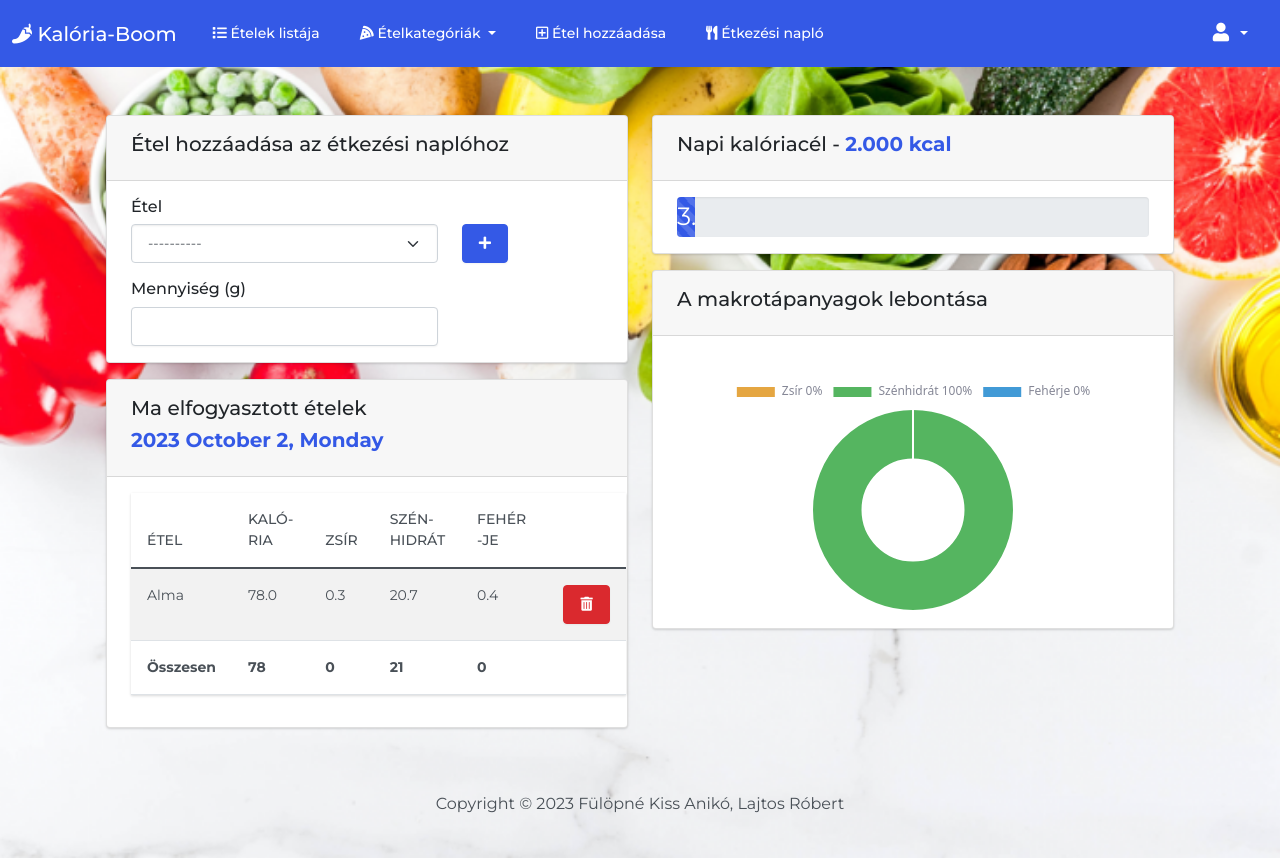
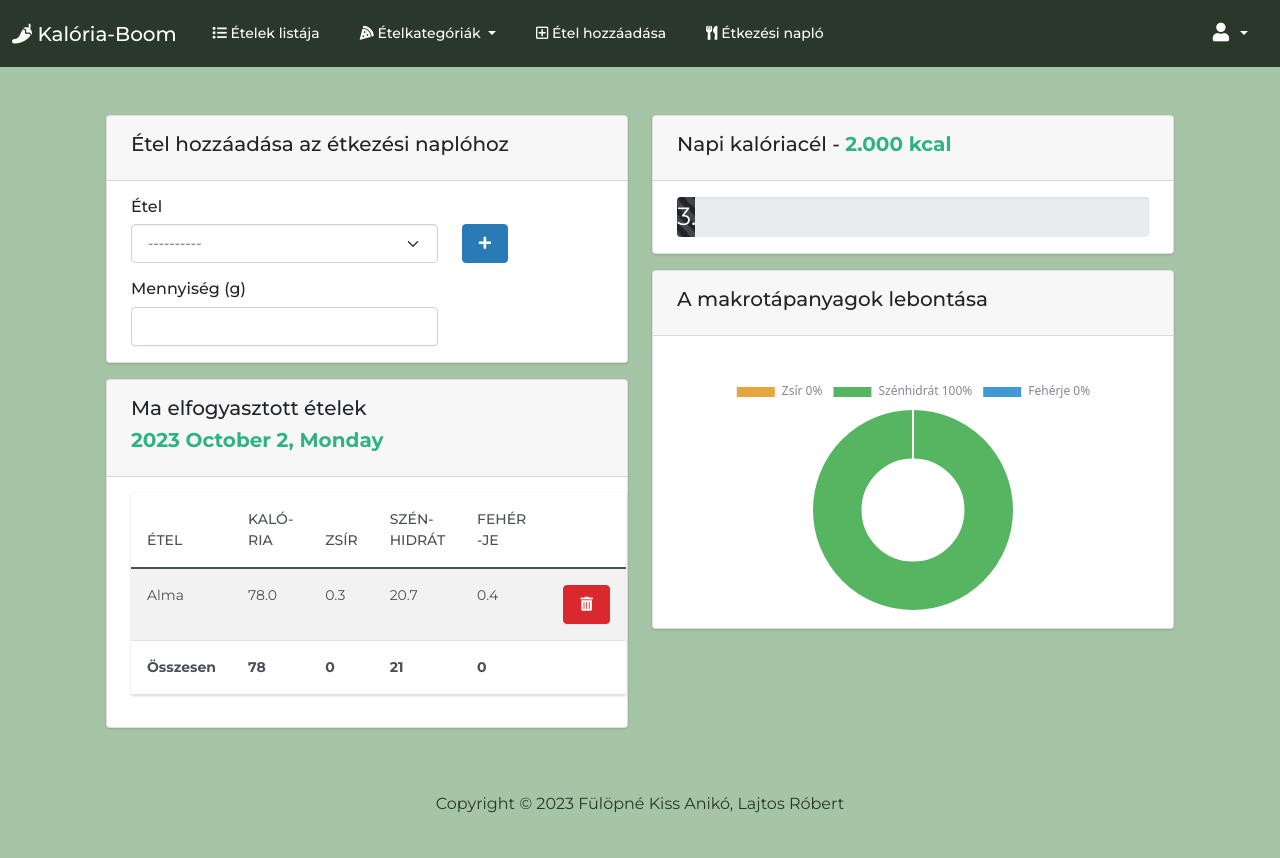
Before and after one commit to lajtosrob/FoodTracker, a Django app: page /food/foodlog in a window 1280 px wide. Run offline with Django 3.2, Linux system fonts and the light colour scheme; a user stored in the database is signed in; data comes from the database, SQL or seed files in the repository; both versions use the stored data as it was after the commit; parts of the project's set-up code (start-up, migrations or seed data) failed here and were passed over; some libraries are stand-ins or nearby versions.

Commit message:
Set Colors and background images

```diff
--- a/static/css/styles.css
+++ b/static/css/styles.css
@@ -9,9 +9,11 @@ body {
     margin: 0 0 90px; /* bottom = footer height */
     font-family: 'Montserrat', sans-serif !important;
 
-    background-image: url("../images/background.png");
+    /* background-image: url("../images/background.png"); */
     background-size: cover;
-    background-color: #cccccc;
+    background-color: rgb(166, 196, 166);
+    color:  rgb(42, 56, 42);
+;
 }
 
 footer {
@@ -21,3 +23,12 @@ footer {
     height: 90px;
     width: 100%;
 }
+
+.dark-green {
+    background-color:  rgb(42, 56, 42);
+}
+
+.nav-bg-picture {
+    background-image: url("../images/background.png");
+    background-size: cover;
+}
--- a/templates/base.html
+++ b/templates/base.html
@@ -1,53 +1,83 @@
 {% load static %}
 <!DOCTYPE html>
-<html lang='hu'>
+<html lang="hu">
   <head>
-        <meta charset='utf-8'>
-        <meta name='viewport' content='width=device-width, initial-scale=1, shrink-to-fit=no'>
+    <meta charset="utf-8" />
+    <meta
+      name="viewport"
+      content="width=device-width, initial-scale=1, shrink-to-fit=no"
+    />
     <title>{% block title %}KalóriaBoom{% endblock %}</title>
-        <link rel='icon' type='image/x-icon' href='{% static "images/favicon.ico" %}'>
+    <link
+      rel="icon"
+      type="image/x-icon"
+      href='{% static "images/favicon.ico" %}'
+    />
 
     <!-- Icons -->
-        <link href='https://cdnjs.cloudflare.com/ajax/libs/font-awesome/5.8.2/css/all.min.css' rel='stylesheet'>
+    <link
+      href="https://cdnjs.cloudflare.com/ajax/libs/font-awesome/5.8.2/css/all.min.css"
+      rel="stylesheet"
+    />
 
     <!-- Fonts -->
-        <link href='https://fonts.googleapis.com/css2?family=Montserrat:wght@300;400;500;600;700&display=swap' rel='stylesheet'>
+    <link
+      href="https://fonts.googleapis.com/css2?family=Montserrat:wght@300;400;500;600;700&display=swap"
+      rel="stylesheet"
+    />
 
     <!-- Bootstrap CSS -->
-        <link href='{% static "css/bootstrap.min.css" %}' rel='stylesheet'>
+    <link href='{% static "css/bootstrap.min.css" %}' rel="stylesheet" />
 
     <!-- Custom styles -->
-        <link href='{% static "css/styles.css" %}' rel='stylesheet'>
+    <link href='{% static "css/styles.css" %}' rel="stylesheet" />
   </head>
 
   <body>
-
-        <nav class='navbar navbar-expand-lg navbar-dark bg-primary'>
-            <div class='container-fluid'>
-                <a class='navbar-brand' href="{% url 'index' %}">
-                    <i class='fas fa-pepper-hot fa-2xl'></i> Kalória-Boom
+    <nav class="navbar navbar-expand-lg navbar-dark dark-green">
+      <div class="container-fluid">
+        <a class="navbar-brand" href="{% url 'index' %}">
+          <i class="fas fa-pepper-hot fa-2xl"></i> Kalória-Boom
         </a>
-                <button class='navbar-toggler' type='button' data-bs-toggle='collapse' data-bs-target='#navbarColor' aria-controls='navbarColor' aria-expanded='false' aria-label='Toggle navigation'>
-                    <span class='navbar-toggler-icon'></span>
+        <button
+          class="navbar-toggler"
+          type="button"
+          data-bs-toggle="collapse"
+          data-bs-target="#navbarColor"
+          aria-controls="navbarColor"
+          aria-expanded="false"
+          aria-label="Toggle navigation"
+        >
+          <span class="navbar-toggler-icon"></span>
         </button>
 
-                <div class='collapse navbar-collapse' id='navbarColor'>
-                    <ul class='navbar-nav me-auto'>
-                        <li class='nav-item'>
-                            <a class='nav-link' href="{% url 'index' %}">
-                                <i class='fas fa-list'></i> Ételek listája
+        <div class="collapse navbar-collapse" id="navbarColor">
+          <ul class="navbar-nav me-auto">
+            <li class="nav-item">
+              <a class="nav-link" href="{% url 'index' %}">
+                <i class="fas fa-list"></i> Ételek listája
               </a>
             </li>
 
-                        <li class='nav-item dropdown'>
-                            <a class='nav-link dropdown-toggle' data-bs-toggle='dropdown' href='#' role='button' aria-haspopup='true' aria-expanded='false'>
-                                <i class='fas fa-pizza-slice'></i> Ételkategóriák
+            <li class="nav-item dropdown">
+              <a
+                class="nav-link dropdown-toggle"
+                data-bs-toggle="dropdown"
+                href="#"
+                role="button"
+                aria-haspopup="true"
+                aria-expanded="false"
+              >
+                <i class="fas fa-pizza-slice"></i> Ételkategóriák
               </a>
-                            <div class='dropdown-menu'>
+              <div class="dropdown-menu">
                 {% for category in categories %}
-                                <a class='dropdown-item' href="{% url 'category_details_view' category.category_name %}">
+                <a
+                  class="dropdown-item"
+                  href="{% url 'category_details_view' category.category_name %}"
+                >
                   {{ category }} &nbsp;
-                                    <span class='badge bg-primary'>
+                  <span class="badge bg-primary">
                     {{ category.count_food_by_category }}
                   </span>
                 </a>
@@ -55,44 +85,51 @@
               </div>
             </li>
             {% if user.is_authenticated %}
-                            <li class='nav-item'>
-                                <a class='nav-link' href="{% url 'food_add' %}">
-                                    <i class='far fa-plus-square'></i> Étel hozzáadása
+            <li class="nav-item">
+              <a class="nav-link" href="{% url 'food_add' %}">
+                <i class="far fa-plus-square"></i> Étel hozzáadása
               </a>
             </li>
-                            <li class='nav-item'>
-                                <a class='nav-link' href="{% url 'food_log' %}">
-                                    <i class='fas fa-utensils'></i> Étkezési napló
+            <li class="nav-item">
+              <a class="nav-link" href="{% url 'food_log' %}">
+                <i class="fas fa-utensils"></i> Étkezési napló
               </a>
             </li>
             {% endif %}
           </ul>
 
-                    <ul class='navbar-nav ms-auto'>
+          <ul class="navbar-nav ms-auto">
             {% if user.is_authenticated %}
-                        <li class='nav-item dropdown'>
-                            <a class='nav-link dropdown-toggle' data-bs-toggle='dropdown' href='#' role='button' aria-haspopup='true' aria-expanded='false'>
-                                <i class='fas fa-user fa-fw fa-lg'></i>
+            <li class="nav-item dropdown">
+              <a
+                class="nav-link dropdown-toggle"
+                data-bs-toggle="dropdown"
+                href="#"
+                role="button"
+                aria-haspopup="true"
+                aria-expanded="false"
+              >
+                <i class="fas fa-user fa-fw fa-lg"></i>
               </a>
-                            <div class='dropdown-menu dropdown-menu-end'>
-                                <a class='dropdown-item' href="{% url 'weight_log' %}">
-                                    <i class='fas fa-user'></i> Felhasználói fiók
+              <div class="dropdown-menu dropdown-menu-end">
+                <a class="dropdown-item" href="{% url 'weight_log' %}">
+                  <i class="fas fa-user"></i> Felhasználói fiók
                 </a>
-                                <div class='dropdown-divider'></div>
-                                <a class='dropdown-item' href="{% url 'logout' %}">
-                                    <i class='fas fa-sign-out-alt'></i> Kijelentkezés
+                <div class="dropdown-divider"></div>
+                <a class="dropdown-item" href="{% url 'logout' %}">
+                  <i class="fas fa-sign-out-alt"></i> Kijelentkezés
                 </a>
               </div>
             </li>
             {% else %}
-                        <li class='nav-item'>
-                            <a class='nav-link' href="{% url 'login' %}">
-                                <i class='fas fa-sign-in-alt'></i> Bejelentkezés
+            <li class="nav-item">
+              <a class="nav-link" href="{% url 'login' %}">
+                <i class="fas fa-sign-in-alt"></i> Bejelentkezés
               </a>
             </li>
-                        <li class='nav-item'>
-                            <a class='nav-link' href="{% url 'register' %}">
-                                <i class='fas fa-user-plus'></i> Regisztráció
+            <li class="nav-item">
+              <a class="nav-link" href="{% url 'register' %}">
+                <i class="fas fa-user-plus"></i> Regisztráció
               </a>
             </li>
             {% endif %}
@@ -102,23 +139,23 @@
     </nav>
 
     <main>
-            <div class='container'>
-                {% block body %}
-                {% endblock %}
-            </div>
+      <div class="container">{% block body %} {% endblock %}</div>
     </main>
 
-        <footer class='py-4'>
-            <div class='d-flex align-items-center justify-content-center'>
-                <div class='text-center'>
-                    Copyright &copy; <script>document.write(new Date().getFullYear())</script> Fülöpné Kiss Anikó, Lajtos Róbert
+    <footer class="py-4">
+      <div class="d-flex align-items-center justify-content-center">
+        <div class="text-center">
+          Copyright &copy;
+          <script>
+            document.write(new Date().getFullYear());
+          </script>
+          Fülöpné Kiss Anikó, Lajtos Róbert
         </div>
       </div>
     </footer>
 
     {% block script %}
-        <script src='https://cdn.jsdelivr.net/npm/bootstrap@5.0.2/dist/js/bootstrap.bundle.min.js'></script>
+    <script src="https://cdn.jsdelivr.net/npm/bootstrap@5.0.2/dist/js/bootstrap.bundle.min.js"></script>
     {% endblock %}
-
   </body>
 </html>
--- a/templates/food_log.html
+++ b/templates/food_log.html
@@ -1,172 +1,173 @@
-{% extends 'base.html' %}
-
-{% load static %}
-
-{% block title %}Kalória-Boom | Étkezési napló{% endblock %}
-
-{% block body %}
-<div class='py-4 mt-auto'>
-    <div class='container-fluid px-4'>
-
-        <div class='row justify-content-center'>
-            <div class='col-xl-12'>
-
-                    <div class='row'>
-                        <div class='col-md-6 mt-4'>
-
-                            <div class='card bg-secondary mb-3'>
-                                <div class='card-header'>
+{% extends 'base.html' %} {% load static %} {% block title %}Kalória-Boom |
+Étkezési napló{% endblock %} {% block body %}
+<div class="py-4 mt-auto">
+  <div class="container-fluid px-4">
+    <div class="row justify-content-center">
+      <div class="col-xl-12">
+        <div class="row">
+          <div class="col-md-6 mt-4">
+            <div class="card bg-secondary mb-3">
+              <div class="card-header">
                 <h5>Étel hozzáadása az étkezési naplóhoz</h5>
               </div>
-                                <div class='card-body'>
-
-                                    <div class='form-group'>
-                                        <form method='POST'>
+              <div class="card-body">
+                <div class="form-group">
+                  <form method="POST">
                     {% csrf_token %}
-                                            <div class='form-group'>
-                                                <div class='row'>
+                    <div class="form-group">
+                      <div class="row">
                         <h6>Étel</h6>
-                                                    <div class='col-8' >
-                                                        <select class='form-select' name='food_consumed' id='food_consumed' required>
-                                                            <option value=''>----------</option>
+                        <div class="col-8">
+                          <select
+                            class="form-select"
+                            name="food_consumed"
+                            id="food_consumed"
+                            required
+                          >
+                            <option value="">----------</option>
 
                             {% for food in foods %}
-                                                                <option value='{{food.food_name}}'>
+                            <option value="{{food.food_name}}">
                               {{ food.food_name }}
                             </option>
                             {% endfor %}
                           </select>
                         </div>
 
-                                                    <div class='col-4'>
-                                                        <button type='submit' class='btn btn-primary'>
+                        <div class="col-4">
+                          <button type="submit" class="btn btn-info">
                             <i class="fas fa-light fa-plus fa-beat ml-3"></i>
                           </button>
                         </div>
 
                         <h6 class="mt-3">Mennyiség (g)</h6>
-                                                    <div class='col-8'>
-                                                        <input type="number" class="form-control" value="-" name='quantity' id='quantity' required>
+                        <div class="col-8">
+                          <input
+                            type="number"
+                            class="form-control"
+                            value="-"
+                            name="quantity"
+                            id="quantity"
+                            required
+                          />
                         </div>
-
-
-
                       </div>
                     </div>
                   </form>
                 </div>
-
               </div>
             </div>
 
-                            <div class='card bg-secondary mb-3'>
-
-                                <div class='card-header'>
+            <div class="card bg-secondary mb-3">
+              <div class="card-header">
                 <h5>Ma elfogyasztott ételek</h5>
-                                    <h5><strong class='text-primary'>{% now 'Y F j, l' %}</strong></h5>
+                <h5>
+                  <strong class="text-success">{% now 'Y F j, l' %}</strong>
+                </h5>
               </div>
-                                <div class='card-body'>
-
-                                    <table id='foodtable' class='table table-striped table-hover'>
+              <div class="card-body">
+                <table id="foodtable" class="table table-striped table-hover">
                   <thead>
                     <tr>
-                                                <th scope='col' class='col-md-2'>Étel</th>
-                                                <th scope='col' class='col-md-2'>Kaló-ria</th>
-                                                <th scope='col' class='col-md-2'>Zsír</th>
-                                                <th scope='col' class='col-md-2'>Szén-hidrát</th>
-                                                <th scope='col' class='col-md-2'>Fehér-je</th>
-                                                <th scope='col' class='col-md-2'></th>
+                      <th scope="col" class="col-md-2">Étel</th>
+                      <th scope="col" class="col-md-2">Kaló-ria</th>
+                      <th scope="col" class="col-md-2">Zsír</th>
+                      <th scope="col" class="col-md-2">Szén-hidrát</th>
+                      <th scope="col" class="col-md-2">Fehér-je</th>
+                      <th scope="col" class="col-md-2"></th>
                     </tr>
                   </thead>
                   <tbody>
                     {% for food_item in user_food_log %}
-
-                                            {% now "Y-m-d" as current_date %}
-                                            {% with food_item.consumed_date|date:"Y-m-d" as formatted_consumed_date %}
+                    {% now "Y-m-d" as current_date %} {% with food_item.consumed_date|date:"Y-m-d" as formatted_consumed_date %}
                     {% if formatted_consumed_date == current_date %}
 
                     <tr>
-                                                    <td class='col-md-2'>{{ food_item.food_consumed.food_name }}</td>
+                      <td class="col-md-2">
+                        {{ food_item.food_consumed.food_name }}
+                      </td>
 
-                                                    <td class='col-md-2'> {{ food_item.calories_sum }}</td>
-                                                    <td class='col-md-2'> {{ food_item.fat_sum }}</td>
-                                                    <td class='col-md-2'> {{ food_item.carbohydrates_sum }}</td>
-                                                    <td class='col-md-2'> {{ food_item.protein_sum }}</td>
+                      <td class="col-md-2">{{ food_item.calories_sum }}</td>
+                      <td class="col-md-2">{{ food_item.fat_sum }}</td>
+                      <td class="col-md-2">
+                        {{ food_item.carbohydrates_sum }}
+                      </td>
+                      <td class="col-md-2">{{ food_item.protein_sum }}</td>
 
                       <td>
-                                                        <a class='btn btn-danger' href="{% url 'food_log_delete' food_item.id %}">
-                                                            <i class='fas fa-trash-alt'></i>
+                        <a
+                          class="btn btn-danger"
+                          href="{% url 'food_log_delete' food_item.id %}"
+                        >
+                          <i class="fas fa-trash-alt"></i>
                         </a>
                       </td>
                     </tr>
 
                     {% endif %}
-
                     {% endwith %}
-
                 {% endfor %}
                     <tr>
-                                                <td id='foodName' class='col-md-2'><b>Összesen</b></td>
-                                                <td id='totalCalories' class='col-md-2'><b></b></td>
-                                                <td id='totalFat' class='col-md-2'><b></b></td>
-                                                <td id='totalCarbohydrates' class='col-md-2'><b></b></td>
-                                                <td id='totalProtein' class='col-md-2'><b></b></td>
+                      <td id="foodName" class="col-md-2"><b>Összesen</b></td>
+                      <td id="totalCalories" class="col-md-2"><b></b></td>
+                      <td id="totalFat" class="col-md-2"><b></b></td>
+                      <td id="totalCarbohydrates" class="col-md-2"><b></b></td>
+                      <td id="totalProtein" class="col-md-2"><b></b></td>
                       <td></td>
                     </tr>
                   </tbody>
                 </table>
-
+              </div>
             </div>
           </div>
 
+          <div class="col-md-6 mt-4">
+            <div class="card bg-secondary mb-3">
+              <div class="card-header">
+                <h5>
+                  Napi kalóriacél -
+                  <strong class="text-success">2.000 kcal</strong>
+                </h5>
               </div>
-
-                        <div class='col-md-6 mt-4'>
-
-                            <div class='card bg-secondary mb-3'>
-                                <div class='card-header'>
-                                    <h5>Napi kalóriacél - <strong class='text-primary'>2.000 kcal</strong></h5>
-                                </div>
-                                <div class='card-body justify-content-center'>
-
-                                    <div class='progress' style="height: 40px;">
+              <div class="card-body justify-content-center">
+                <div class="progress" style="height: 40px">
                   <div
-                                            id='progressBar'
-                                            class='progress-bar progress-bar-striped progress-bar-animated'
-                                            role='progressbar'
-                                            aria-valuenow='0'
-                                            aria-valuemin='0'
-                                            aria-valuemax='100'
-                                            style='width: 0%; font-size: 25px;'
-                                        >0%</div>
-                                    </div>
-
-                                </div>
-                            </div>
-
-                            <div class='card bg-secondary mb-3'>
-                                <div class='card-header'>
-                                    <h5>A makrotápanyagok lebontása</h5>
-                                </div>
-                                <div class='card-body justify-content-center'>
-                                    <div class='chart-pie pt-4'>
-                                        <canvas id='myPieChart'></canvas>
+                    id="progressBar"
+                    class="progress-bar progress-bar-striped bg-dark progress-bar-animated"
+                    role="progressbar"
+                    aria-valuenow="0"
+                    aria-valuemin="0"
+                    aria-valuemax="100"
+                    style="width: 0%; font-size: 25px"
+                  >
+                    0%
                   </div>
                 </div>
               </div>
             </div>
 
+            <div class="card bg-secondary mb-3">
+              <div class="card-header">
+                <h5>A makrotápanyagok lebontása</h5>
+              </div>
+              <div class="card-body justify-content-center">
+                <div class="chart-pie pt-4">
+                  <canvas id="myPieChart"></canvas>
                 </div>
               </div>
             </div>
-
           </div>
         </div>
-{% endblock %}
-
-{% block script %}
+      </div>
+    </div>
+  </div>
+</div>
+{% endblock %} {% block script %}
 <!-- Page level plugins -->
-    <script src="https://cdnjs.cloudflare.com/ajax/libs/Chart.js/2.8.0/Chart.min.js" crossorigin="anonymous"></script>
+<script
+  src="https://cdnjs.cloudflare.com/ajax/libs/Chart.js/2.8.0/Chart.min.js"
+  crossorigin="anonymous"
+></script>
 <script src="https://ajax.googleapis.com/ajax/libs/jquery/1.12.4/jquery.min.js"></script>
 
 <!-- Page level custom scripts -->
```
Also changed, not shown: yourdatabasename.db. Lines whose indentation alone changed are shown as unchanged.
